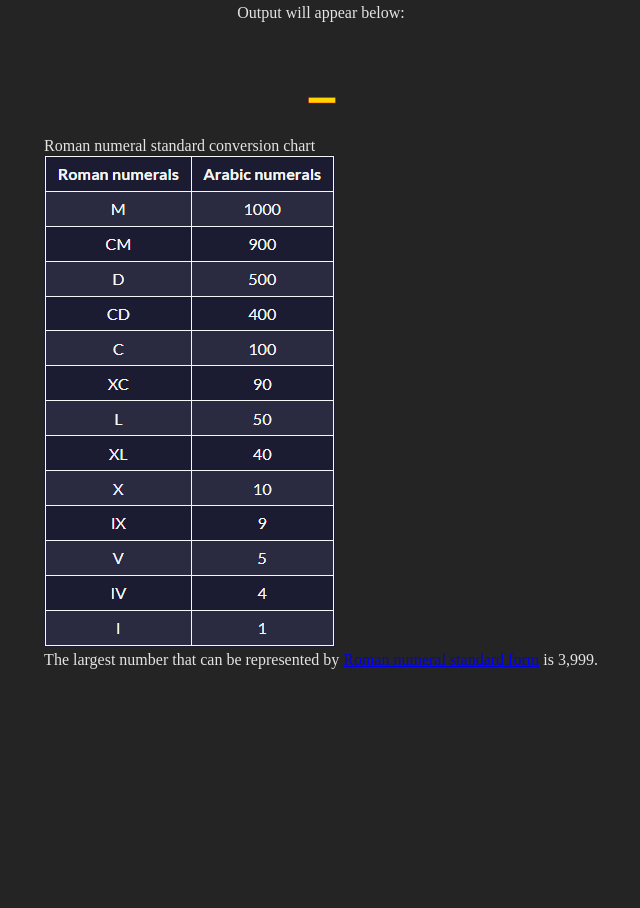
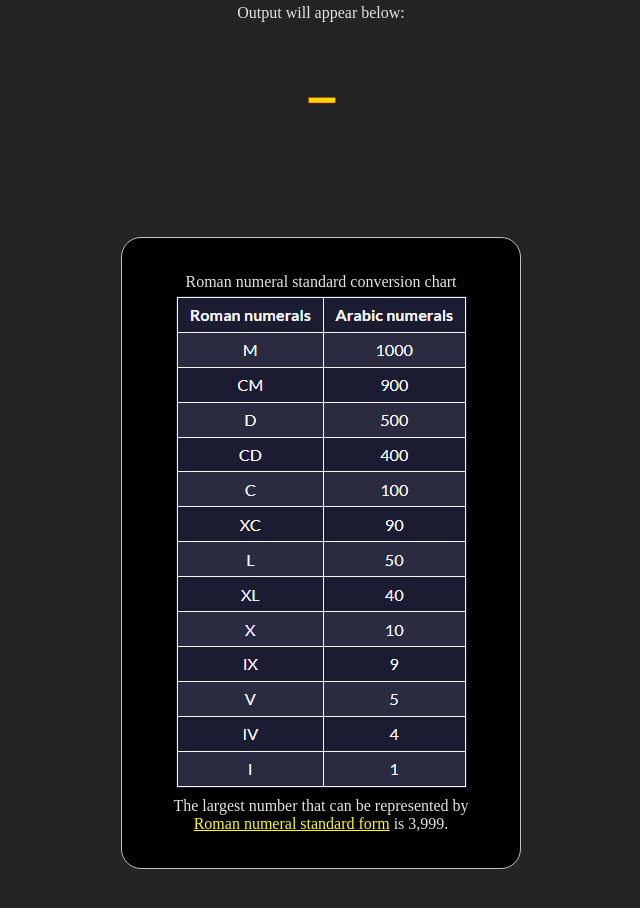
Before and after one commit to Rjack00/Roman-Numeral-Converter, a plain HTML site: page index.html in a window 1280 px wide. Shown: the part 300-1208 px from the top of the page, without its empty margins (319-959 px from the left). Before the commit the page ends 969 px from the top, so only its background shows below. Drawn offline with Linux system fonts and the light colour scheme.

Commit message:
added style for info section with conversion chart

```diff
--- a/styles.css
+++ b/styles.css
@@ -60,3 +60,21 @@ button {
     -webkit-text-stroke: 0;
     font-weight: 100;
 }
+
+.info-container {
+    border: 1px solid silver;
+    border-radius: 20px;
+    padding: 30px;
+    width: 400px;
+    text-align: center;
+    margin: 100px 0 50px 0;
+    background-color: black;
+}
+
+figcaption {
+    margin: 5px 0;
+}
+
+a {
+    color: yellow
+}
```
